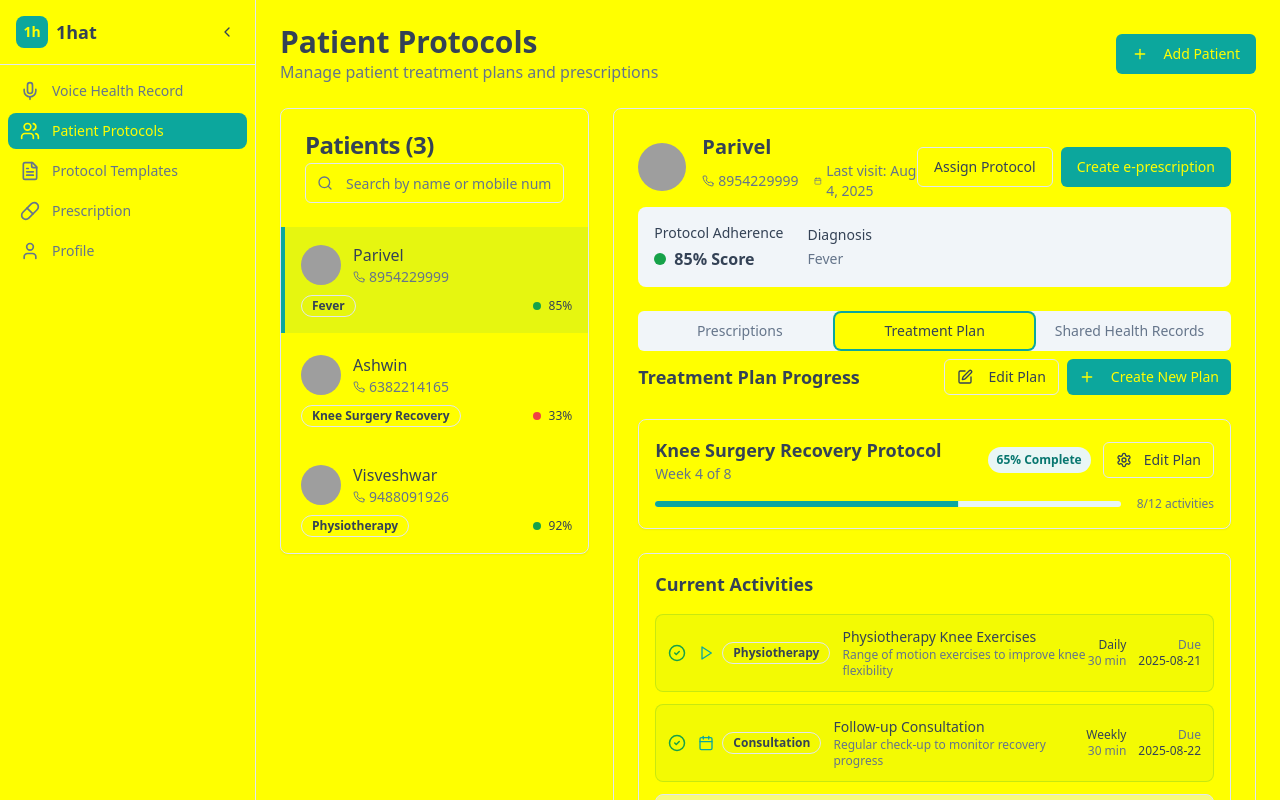
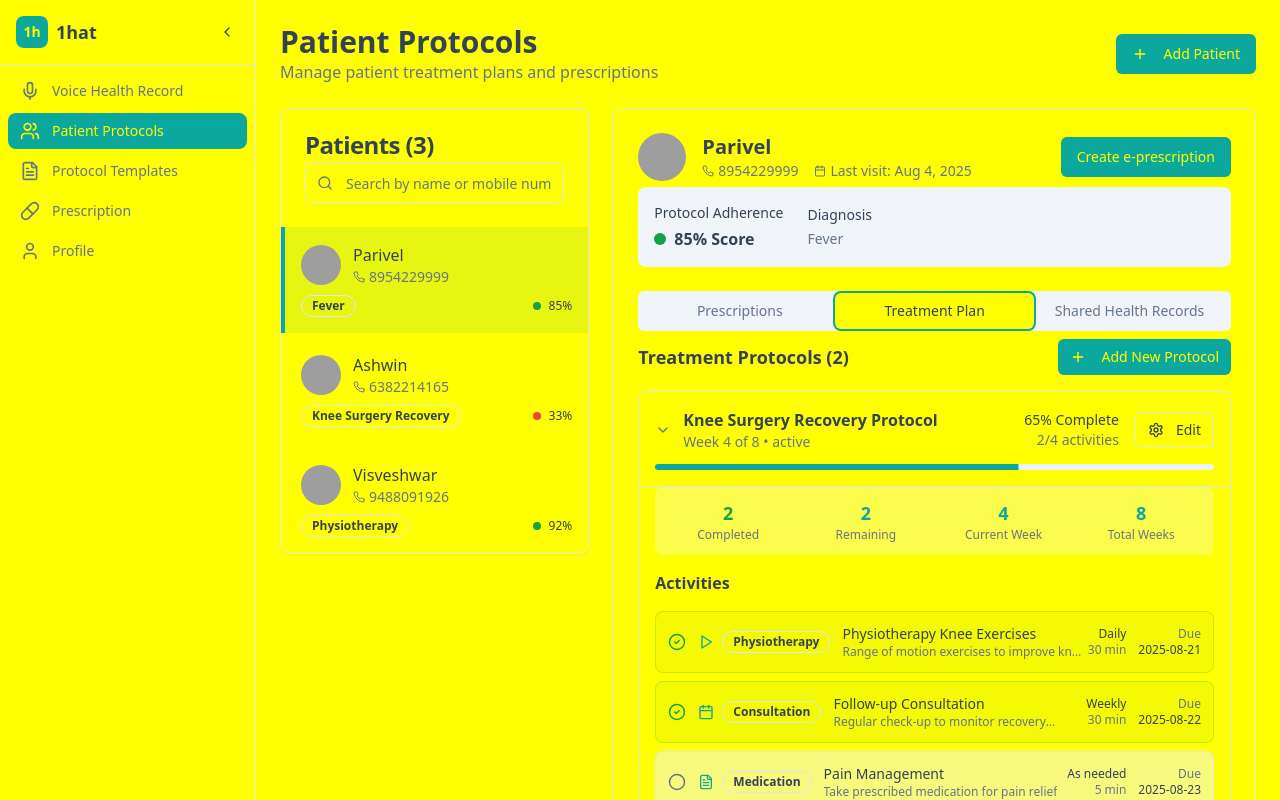
Before and after one commit to kpurusho1/onehatmockup, a React (Vite) app: page /patient-protocols in a window 1280 px wide. Both pictures are taken after a click on the tab "Treatment Plan". Shown: the top 800 px of the page. Built offline with nearby package versions, Linux system fonts and the light colour scheme; grey boxes are pictures that could not be loaded.

Commit message:
Refactor treatment protocols
Implement collapsable treatment protocols to allow for multiple protocols. Add functionality to add new protocols and remove the "assign protocol" button from the top.

```diff
--- a/src/components/protocol/TreatmentPlanTab.tsx
+++ b/src/components/protocol/TreatmentPlanTab.tsx
@@ -3,6 +3,7 @@ import { Card, CardContent } from "@/components/ui/card";
 import { Button } from "@/components/ui/button";
 import { Badge } from "@/components/ui/badge";
 import { Progress } from "@/components/ui/progress";
+import { Collapsible, CollapsibleContent } from "@/components/ui/collapsible";
 import {
   Plus,
   Calendar,
@@ -14,7 +15,9 @@ import {
   FileText,
   GripVertical,
   Trash2,
-  Settings
+  Settings,
+  ChevronDown,
+  ChevronRight
 } from "lucide-react";
 import { EventBlock } from "./EventBlock";
 
@@ -35,16 +38,19 @@ interface TreatmentPlanTabProps {
   onCreateProtocol: () => void;
 }
 
-// Mock treatment plan data
-const mockTreatmentPlan = {
+// Mock treatment plan data - now supporting multiple protocols
+const mockTreatmentPlans = [
+  {
+    id: 1,
     name: "Knee Surgery Recovery Protocol",
     startDate: "2025-08-15",
     endDate: "2025-10-15",
     progress: 65,
-  totalActivities: 12,
-  completedActivities: 8,
+    totalActivities: 4,
+    completedActivities: 2,
     currentWeek: 4,
     totalWeeks: 8,
+    status: "active",
     activities: [
       {
         id: 1,
@@ -111,13 +117,77 @@ const mockTreatmentPlan = {
         videoUrl: ""
       }
     ]
-};
+  },
+  {
+    id: 2,
+    name: "Post-Surgery Mobility Protocol",
+    startDate: "2025-08-20",
+    endDate: "2025-09-20",
+    progress: 25,
+    totalActivities: 3,
+    completedActivities: 1,
+    currentWeek: 1,
+    totalWeeks: 4,
+    status: "active",
+    activities: [
+      {
+        id: 5,
+        name: "Walking Exercises",
+        type: "Exercise",
+        activity: "Exercise",
+        subActivity: "Walk",
+        frequency: "Twice Daily",
+        duration: "15 min",
+        completed: true,
+        dueDate: "2025-08-21",
+        description: "Gentle walking to improve mobility",
+        instructions: "Start with short distances and gradually increase",
+        patientAction: "complete-exercise",
+        doctorAction: "review-report",
+        videoUrl: ""
+      },
+      {
+        id: 6,
+        name: "Range of Motion Assessment",
+        type: "Consultation",
+        activity: "Consultation",
+        subActivity: "Assessment",
+        frequency: "Weekly",
+        duration: "20 min",
+        completed: false,
+        dueDate: "2025-08-25",
+        description: "Assess progress in joint mobility",
+        instructions: "Prepare to demonstrate current range of motion",
+        patientAction: "book-appointment",
+        doctorAction: "provide-feedback",
+        videoUrl: ""
+      },
+      {
+        id: 7,
+        name: "Rest and Recovery",
+        type: "Rest",
+        activity: "Rest",
+        subActivity: "Bed Rest",
+        frequency: "As needed",
+        duration: "Variable",
+        completed: false,
+        dueDate: "2025-08-26",
+        description: "Adequate rest to support healing",
+        instructions: "Elevate leg when resting, avoid overexertion",
+        patientAction: "complete-exercise",
+        doctorAction: "review-report",
+        videoUrl: ""
+      }
+    ]
+  }
+];
 
 export function TreatmentPlanTab({ patient, onCreateProtocol }: TreatmentPlanTabProps) {
-  const [treatmentPlan, setTreatmentPlan] = useState(mockTreatmentPlan);
-  const [isEditing, setIsEditing] = useState(false);
+  const [treatmentPlans, setTreatmentPlans] = useState(mockTreatmentPlans);
+  const [editingProtocol, setEditingProtocol] = useState<number | null>(null);
   const [editingEvent, setEditingEvent] = useState<string | null>(null);
-  const hasTreatmentPlan = patient.adherence > 50; // Mock condition
+  const [openProtocols, setOpenProtocols] = useState<number[]>([1]); // First protocol open by default
+  const hasProtocols = patient.adherence > 30; // Mock condition - adjusted to show protocols
 
   const activityOptions = ["Exercise", "Consultation", "Physiotherapy", "Medication", "Diet", "Rest"];
   const subActivityOptions = {
@@ -130,7 +200,19 @@ export function TreatmentPlanTab({ patient, onCreateProtocol }: TreatmentPlanTab
   };
   const frequencyOptions = ["Daily", "Twice Daily", "Weekly", "Twice Weekly", "Choose manually", "As needed"];
 
-  const addNewActivity = () => {
+  const toggleProtocol = (protocolId: number) => {
+    setOpenProtocols(prev =>
+      prev.includes(protocolId)
+        ? prev.filter(id => id !== protocolId)
+        : [...prev, protocolId]
+    );
+  };
+
+  const addNewProtocol = () => {
+    onCreateProtocol();
+  };
+
+  const addNewActivity = (protocolId: number) => {
     const newActivity = {
       id: Date.now(),
       name: "New Activity",
@@ -147,37 +229,52 @@ export function TreatmentPlanTab({ patient, onCreateProtocol }: TreatmentPlanTab
       doctorAction: "review-report",
       videoUrl: ""
     };
-    setTreatmentPlan(prev => ({
-      ...prev,
-      activities: [...prev.activities, newActivity],
-      totalActivities: prev.totalActivities + 1
-    }));
+
+    setTreatmentPlans(prev => prev.map(protocol =>
+      protocol.id === protocolId
+        ? {
+            ...protocol,
+            activities: [...protocol.activities, newActivity],
+            totalActivities: protocol.totalActivities + 1
+          }
+        : protocol
+    ));
   };
 
-  const updateActivity = (id: string | number, updatedActivity: any) => {
-    setTreatmentPlan(prev => ({
-      ...prev,
-      activities: prev.activities.map(activity =>
-        activity.id === id ? { ...activity, ...updatedActivity } : activity
+  const updateActivity = (protocolId: number, activityId: string | number, updatedActivity: any) => {
+    setTreatmentPlans(prev => prev.map(protocol =>
+      protocol.id === protocolId
+        ? {
+            ...protocol,
+            activities: protocol.activities.map(activity =>
+              activity.id === activityId ? { ...activity, ...updatedActivity } : activity
             )
-    }));
+          }
+        : protocol
+    ));
   };
 
-  const deleteActivity = (id: string | number) => {
-    setTreatmentPlan(prev => ({
-      ...prev,
-      activities: prev.activities.filter(activity => activity.id !== id),
-      totalActivities: prev.totalActivities - 1
-    }));
+  const deleteActivity = (protocolId: number, activityId: string | number) => {
+    setTreatmentPlans(prev => prev.map(protocol =>
+      protocol.id === protocolId
+        ? {
+            ...protocol,
+            activities: protocol.activities.filter(activity => activity.id !== activityId),
+            totalActivities: protocol.totalActivities - 1
+          }
+        : protocol
+    ));
   };
 
-  const reorderActivities = (fromIndex: number, toIndex: number) => {
-    const newActivities = [...treatmentPlan.activities];
+  const reorderActivities = (protocolId: number, fromIndex: number, toIndex: number) => {
+    setTreatmentPlans(prev => prev.map(protocol => {
+      if (protocol.id === protocolId) {
+        const newActivities = [...protocol.activities];
         const [removed] = newActivities.splice(fromIndex, 1);
         newActivities.splice(toIndex, 0, removed);
-    setTreatmentPlan(prev => ({
-      ...prev,
-      activities: newActivities
+        return { ...protocol, activities: newActivities };
+      }
+      return protocol;
     }));
   };
 
@@ -194,11 +291,11 @@ export function TreatmentPlanTab({ patient, onCreateProtocol }: TreatmentPlanTab
     }
   };
 
-  if (!hasTreatmentPlan) {
+  if (!hasProtocols) {
     return (
       <div>
         <div className="flex items-center justify-between mb-6">
-          <h3 className="text-lg font-semibold">Treatment Plan Progress</h3>
+          <h3 className="text-lg font-semibold">Treatment Protocols</h3>
           <div className="flex space-x-2">
             <Button variant="outline" size="sm" onClick={onCreateProtocol}>
               <Plus size={16} className="mr-2" />
@@ -213,9 +310,9 @@ export function TreatmentPlanTab({ patient, onCreateProtocol }: TreatmentPlanTab
 
         <div className="text-center py-12">
           <Calendar className="mx-auto h-16 w-16 text-muted-foreground mb-4" />
-          <h4 className="text-lg font-medium mb-2">No treatment plan assigned</h4>
+          <h4 className="text-lg font-medium mb-2">No treatment protocols assigned</h4>
           <p className="text-muted-foreground mb-6">
-            Create a personalized treatment plan to track {patient.name}'s recovery progress
+            Create a personalized treatment protocol to track {patient.name}'s recovery progress
           </p>
           <div className="flex justify-center space-x-3">
             <Button onClick={onCreateProtocol}>
@@ -231,72 +328,111 @@ export function TreatmentPlanTab({ patient, onCreateProtocol }: TreatmentPlanTab
   }
 
   return (
-    <div className="space-y-6">
+    <div className="space-y-4">
       <div className="flex items-center justify-between">
-        <h3 className="text-lg font-semibold">Treatment Plan Progress</h3>
-        <div className="flex space-x-2">
-          <Button variant="outline" size="sm">
-            <Edit size={16} className="mr-2" />
-            Edit Plan
+        <h3 className="text-lg font-semibold">Treatment Protocols ({treatmentPlans.length})</h3>
+        <Button onClick={addNewProtocol} size="sm">
+          <Plus size={16} className="mr-2" />
+          Add New Protocol
         </Button>
-          <Button size="sm" onClick={onCreateProtocol}>
-            <Plus size={16} className="mr-2" />
-            Create New Plan
+      </div>
+
+      {/* Protocols List */}
+      <div className="space-y-3">
+        {treatmentPlans.map((protocol) => {
+          const isOpen = openProtocols.includes(protocol.id);
+          const isEditing = editingProtocol === protocol.id;
+
+          return (
+            <Card key={protocol.id} className="overflow-hidden">
+              {/* Protocol Header */}
+              <div
+                className="p-4 cursor-pointer hover:bg-muted/50 transition-colors border-b"
+                onClick={() => toggleProtocol(protocol.id)}
+              >
+                <div className="flex items-center justify-between">
+                  <div className="flex items-center space-x-3">
+                    {isOpen ? (
+                      <ChevronDown size={16} className="text-muted-foreground" />
+                    ) : (
+                      <ChevronRight size={16} className="text-muted-foreground" />
+                    )}
+
+                    <div>
+                      <h4 className="font-semibold">{protocol.name}</h4>
+                      <p className="text-sm text-muted-foreground">
+                        Week {protocol.currentWeek} of {protocol.totalWeeks} • {protocol.status}
+                      </p>
+                    </div>
+                  </div>
+
+                  <div className="flex items-center space-x-4">
+                    <div className="text-right text-sm">
+                      <div className="font-medium">{protocol.progress}% Complete</div>
+                      <div className="text-muted-foreground">
+                        {protocol.completedActivities}/{protocol.totalActivities} activities
+                      </div>
+                    </div>
+
+                    <div className="flex space-x-2" onClick={(e) => e.stopPropagation()}>
+                      <Button
+                        variant="outline"
+                        size="sm"
+                        onClick={() => setEditingProtocol(isEditing ? null : protocol.id)}
+                      >
+                        <Settings size={14} className="mr-1" />
+                        {isEditing ? 'Done' : 'Edit'}
                       </Button>
                     </div>
                   </div>
+                </div>
 
-      {/* Treatment Plan Overview - Compact */}
-      <Card>
-        <CardContent className="p-4">
-          <div className="flex items-center justify-between mb-3">
-            <div>
-              <h4 className="text-lg font-semibold">{treatmentPlan.name}</h4>
-              <p className="text-sm text-muted-foreground">
-                Week {treatmentPlan.currentWeek} of {treatmentPlan.totalWeeks}
-              </p>
-            </div>
-            <div className="flex items-center space-x-3">
-              <Badge variant="secondary" className="px-2 py-1">
-                {treatmentPlan.progress}% Complete
-              </Badge>
-              <Button
-                variant="outline"
-                size="sm"
-                onClick={() => setIsEditing(!isEditing)}
-              >
-                <Settings size={14} className="mr-1" />
-                {isEditing ? 'Done' : 'Edit Plan'}
-              </Button>
+                <div className="mt-3">
+                  <Progress value={protocol.progress} className="h-1.5" />
                 </div>
               </div>
 
+              {/* Protocol Content */}
+              <Collapsible open={isOpen}>
+                <CollapsibleContent>
+                  <CardContent className="p-4 pt-0">
+                    <div className="space-y-4">
+                      {/* Quick Stats */}
+                      <div className="grid grid-cols-4 gap-4 p-3 bg-muted/30 rounded-lg">
+                        <div className="text-center">
+                          <div className="text-lg font-bold text-success">{protocol.completedActivities}</div>
+                          <div className="text-xs text-muted-foreground">Completed</div>
+                        </div>
+                        <div className="text-center">
+                          <div className="text-lg font-bold text-primary">
+                            {protocol.totalActivities - protocol.completedActivities}
+                          </div>
+                          <div className="text-xs text-muted-foreground">Remaining</div>
+                        </div>
+                        <div className="text-center">
+                          <div className="text-lg font-bold text-primary">{protocol.currentWeek}</div>
+                          <div className="text-xs text-muted-foreground">Current Week</div>
+                        </div>
+                        <div className="text-center">
+                          <div className="text-lg font-bold text-primary">{protocol.totalWeeks}</div>
+                          <div className="text-xs text-muted-foreground">Total Weeks</div>
+                        </div>
+                      </div>
+
+                      {/* Activities Header */}
                       <div className="flex items-center justify-between">
-            <div className="flex-1 mr-4">
-              <Progress value={treatmentPlan.progress} className="h-1.5" />
-            </div>
-            <span className="text-xs text-muted-foreground min-w-fit">
-              {treatmentPlan.completedActivities}/{treatmentPlan.totalActivities} activities
-            </span>
-          </div>
-        </CardContent>
-      </Card>
-
-      {/* Current Activities */}
-      <Card>
-        <CardContent className="p-4">
-          <div className="flex items-center justify-between mb-4">
-            <h4 className="text-lg font-semibold">Current Activities</h4>
+                        <h5 className="font-semibold">Activities</h5>
                         {isEditing && (
-              <Button onClick={addNewActivity} size="sm">
+                          <Button onClick={() => addNewActivity(protocol.id)} size="sm">
                             <Plus size={16} className="mr-2" />
                             Add Activity
                           </Button>
                         )}
                       </div>
 
-          <div className="space-y-3">
-            {treatmentPlan.activities.map((activity, index) => {
+                      {/* Activities List */}
+                      <div className="space-y-2">
+                        {protocol.activities.map((activity, index) => {
                           if (isEditing) {
                             return (
                               <EventBlock
@@ -315,7 +451,7 @@ export function TreatmentPlanTab({ patient, onCreateProtocol }: TreatmentPlanTab
                                 }}
                                 index={index}
                                 isEditing={editingEvent === activity.id.toString()}
-                    onUpdate={(updatedEvent) => updateActivity(activity.id, {
+                                onUpdate={(updatedEvent) => updateActivity(protocol.id, activity.id, {
                                   activity: updatedEvent.activity,
                                   subActivity: updatedEvent.subActivity,
                                   name: updatedEvent.subActivity,
@@ -328,10 +464,10 @@ export function TreatmentPlanTab({ patient, onCreateProtocol }: TreatmentPlanTab
                                   doctorAction: updatedEvent.doctorAction,
                                   videoUrl: updatedEvent.videoUrl
                                 })}
-                    onDelete={() => deleteActivity(activity.id)}
+                                onDelete={() => deleteActivity(protocol.id, activity.id)}
                                 onEdit={() => setEditingEvent(activity.id.toString())}
                                 onSave={() => setEditingEvent(null)}
-                    onReorder={reorderActivities}
+                                onReorder={(fromIndex, toIndex) => reorderActivities(protocol.id, fromIndex, toIndex)}
                                 activityOptions={activityOptions}
                                 subActivityOptions={subActivityOptions}
                                 frequencyOptions={frequencyOptions}
@@ -362,7 +498,7 @@ export function TreatmentPlanTab({ patient, onCreateProtocol }: TreatmentPlanTab
 
                                 <div className="flex-1">
                                   <h5 className="font-medium text-sm">{activity.name}</h5>
-                      <p className="text-xs text-muted-foreground">
+                                  <p className="text-xs text-muted-foreground line-clamp-1">
                                     {activity.description}
                                   </p>
                                 </div>
@@ -383,8 +519,14 @@ export function TreatmentPlanTab({ patient, onCreateProtocol }: TreatmentPlanTab
                           );
                         })}
                       </div>
+                    </div>
                   </CardContent>
+                </CollapsibleContent>
+              </Collapsible>
             </Card>
+          );
+        })}
+      </div>
     </div>
   );
 }
--- a/src/pages/PatientProtocols.tsx
+++ b/src/pages/PatientProtocols.tsx
@@ -197,7 +197,6 @@ export default function PatientProtocols() {
                   </div>
                 </div>
                 <div className="flex space-x-2">
-                  <Button variant="outline">Assign Protocol</Button>
                   <Button>Create e-prescription</Button>
                 </div>
               </div>
```
Lines whose indentation alone changed are shown as unchanged.
